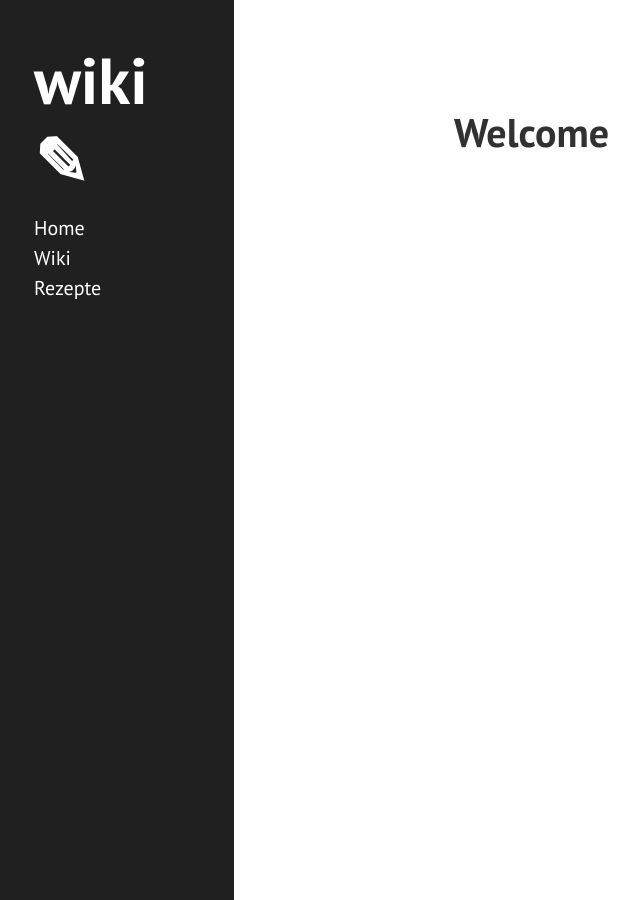
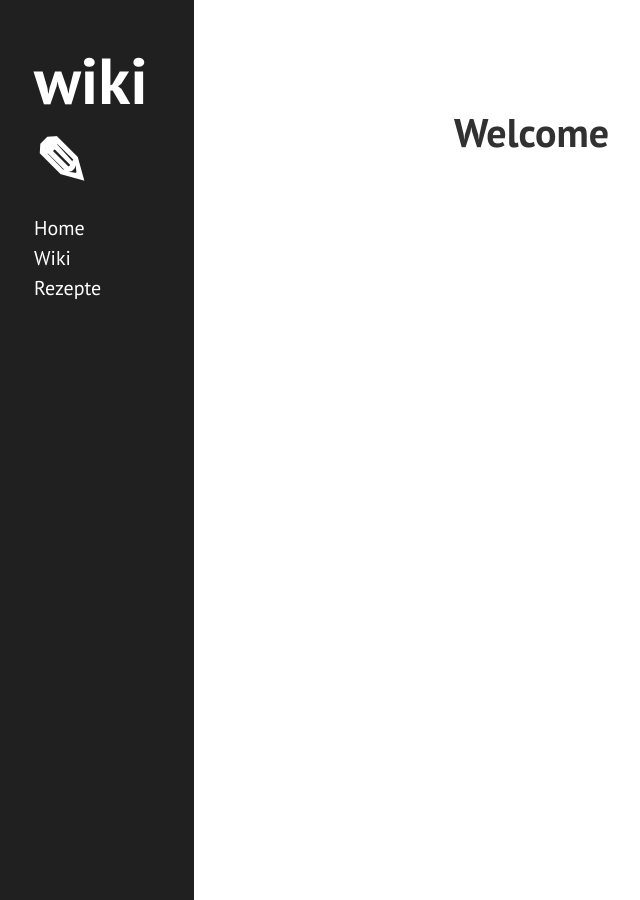
Before and after one commit to frostrubin/frostrubin.github.io, a Jekyll site: the page built from index.html, in a window 1280 px wide. Shown: the whole page, without its empty margins (6-646 px from the left). Built offline with Jekyll 4.4.1, drawn with Linux system fonts in a browser that asks for light colours; the list of posts is cut into pages by our own code.

Commit message:
Update hyde.css

```diff
--- a/public/css/hyde.css
+++ b/public/css/hyde.css
@@ -65,7 +65,7 @@ html {
     top: 0;
     left: 0;
     bottom: 0;
-    width: 12rem;
+    width: 10rem;
     text-align: left;
   }
 }
```
